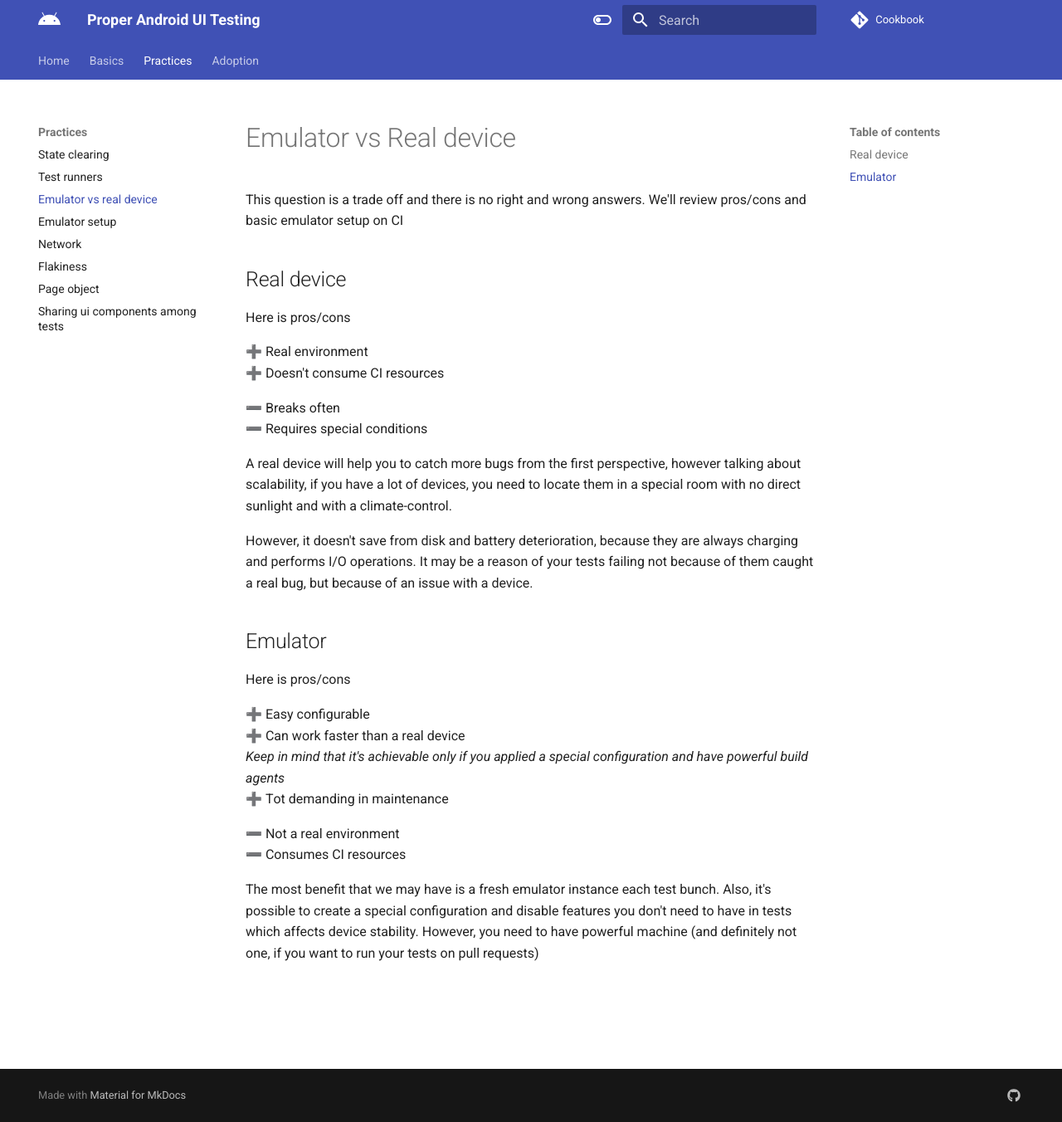
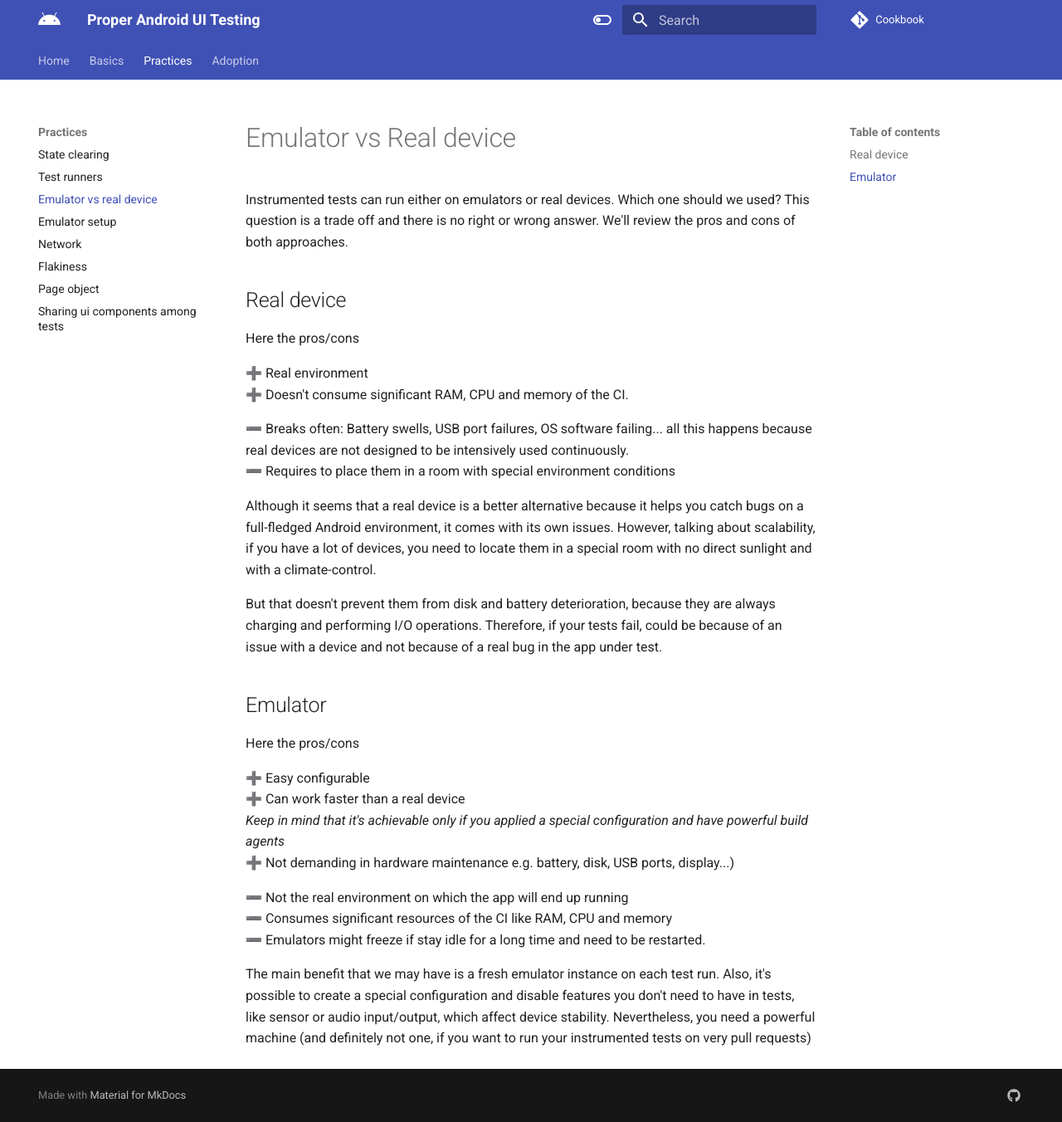
Before and after one commit to android-ui-testing/Cookbook, an MkDocs documentation site: the page built from docs/content/practices/emulator_vs_real_device.md, in a window 1280 px wide and 1352 px high. Shown: the whole window at 83% size. Built offline with MkDocs 1.6.1 and Material for MkDocs 9.7.7, drawn with Linux system fonts in a browser that asks for light colours; comment, search, counter and statistics services are not loaded.

Commit message:
Emulator vs real device review

```diff
--- a/docs/content/practices/emulator_vs_real_device.md
+++ b/docs/content/practices/emulator_vs_real_device.md
@@ -1,37 +1,37 @@
 # Emulator vs Real device
-
-This question is a trade off and there is no right and wrong answers. We'll review pros/cons and basic emulator setup on
-CI
+Instrumented tests can run either on emulators or real devices. Which one should we used?
+This question is a trade off and there is no right or wrong answer. We'll review the pros and cons of both approaches.
 
 ## Real device
 
-Here is pros/cons
+Here the pros/cons
 
 ➕ Real environment </br>
-➕ Doesn't consume CI resources
+➕ Doesn't consume significant RAM, CPU and memory of the CI.
 
-➖ Breaks often </br>
-➖ Requires special conditions </br>
+➖ Breaks often: Battery swells, USB port failures, OS software failing... all this happens because real devices are not designed to be intensively used continuously. </br>
+➖ Requires to place them in a room with special environment conditions </br>
 
-A real device will help you to catch more bugs from the first perspective, however talking about scalability, if you
+Although it seems that a real device is a better alternative because it helps you catch bugs on a full-fledged Android environment, it comes with its own issues. However, talking about scalability, if you
 have a lot of devices, you need to locate them in a special room with no direct sunlight and with a climate-control.
 
-However, it doesn't save from disk and battery deterioration, because they are always charging and performs I/O
-operations. It may be a reason of your tests failing not because of them caught a real bug, but because of an issue with
-a device.
+But that doesn't prevent them from disk and battery deterioration, because they are always charging and performing I/O
+operations. Therefore, if your tests fail, could be because of an issue with
+a device and not because of a real bug in the app under test.
 
 ## Emulator
 
-Here is pros/cons
+Here the pros/cons
 
 ➕ Easy configurable </br>
-➕ Can work faster than a real device </br>
+➕ Can work faster than a real device</br>
 _Keep in mind that it's achievable only if you applied a special configuration and have powerful build agents_</br>
-➕ Тot demanding in maintenance </br>
+➕ Not demanding in hardware maintenance e.g. battery, disk, USB ports, display...) </br>
 
-➖ Not a real environment </br>
-➖ Consumes CI resources </br>
+➖ Not the real environment on which the app will end up running</br>
+➖ Consumes significant resources of the CI like RAM, CPU and memory</br>
+➖ Emulators might freeze if stay idle for a long time and need to be restarted.</br>
 
-The most benefit that we may have is a fresh emulator instance each test bunch. Also, it's possible to create a special
-configuration and disable features you don't need to have in tests which affects device stability. However, you need to
-have powerful machine (and definitely not one, if you want to run your tests on pull requests)
+The main benefit that we may have is a fresh emulator instance on each test run. Also, it's possible to create a special
+configuration and disable features you don't need to have in tests, like sensor or audio input/output, which affect device stability. Nevertheless, you need
+a powerful machine (and definitely not one, if you want to run your instrumented tests on very pull requests)
```
